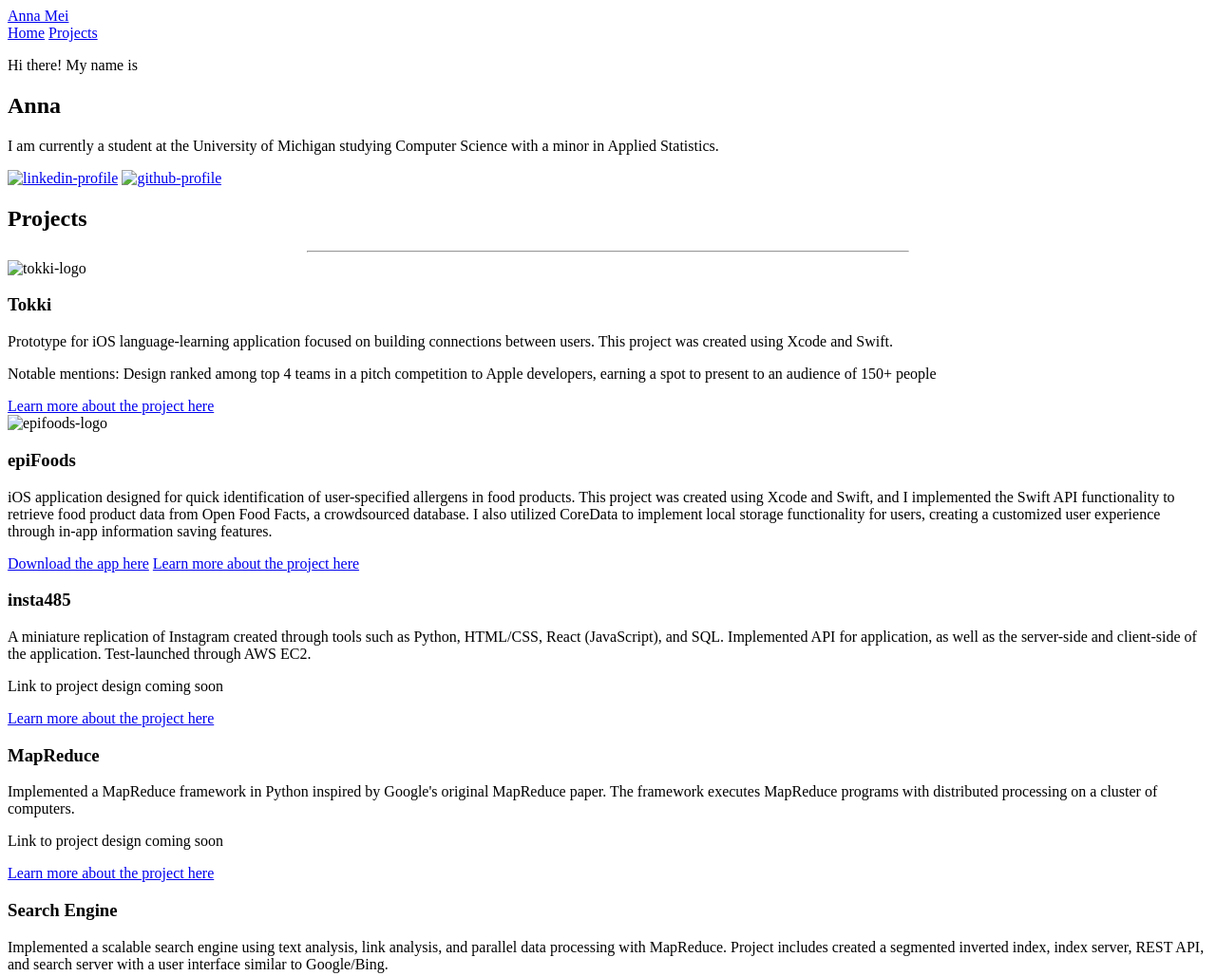
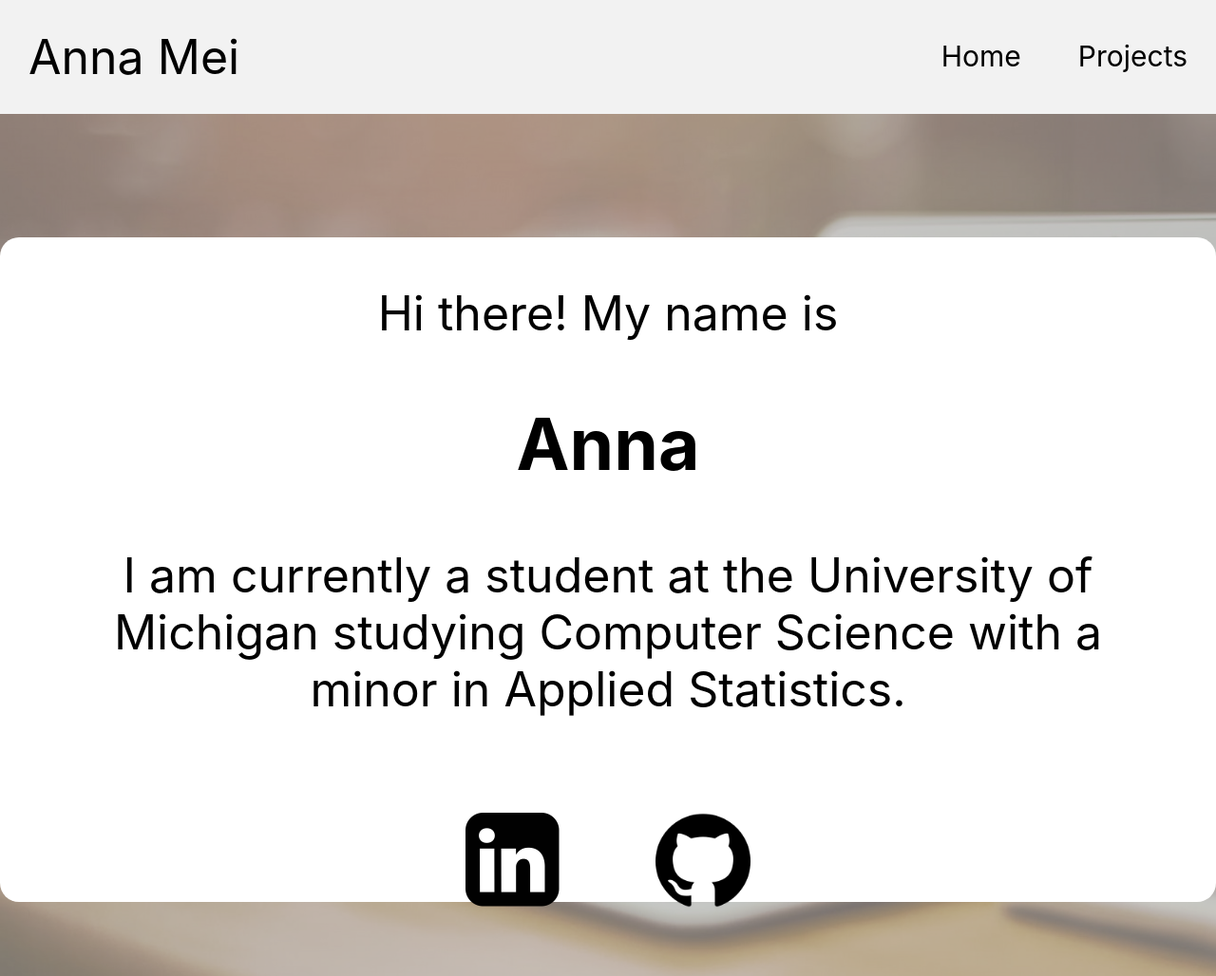
Before and after one commit to amei34/personal-website, a plain HTML site: page index.html in a window 1280 px wide. Shown: the top 1028 px of the page at 95% size. Drawn offline with Linux system fonts and the light colour scheme.

Commit message:
revised website items

```diff
--- a/index.html
+++ b/index.html
@@ -1,7 +1,7 @@
 <!DOCTYPE html>
 <html lang="en">
   <head>
-    <link rel="stylesheet" type="text/css" href="css/style.css" />
+    <link rel="stylesheet" type="text/css" href="/style.css" />
   </head>
   <body>
     <div class="topnav">
--- /dev/null
+++ b/style.css
@@ -0,0 +1,110 @@
+body {
+    margin: 0;
+    font-family: -apple-system, BlinkMacSystemFont, sans-serif;
+    background-image: url(/uploads/desktop.png);
+    background-repeat: no-repeat;
+    background-color: darkgray;
+    background-blend-mode: soft-light;
+
+}
+
+.topnav {
+    position: fixed;
+    top: 0;
+    width: 100%;
+    background-color: #f2f2f2;
+    display: flex;
+    justify-content: space-between;
+}
+
+.topnav-right a {
+    float: left;
+    color: black;
+    text-align: center;
+    padding: 41px 30px;
+    text-decoration: none;
+    font-size: 30px;
+}
+
+.topnav-right a:hover {
+    background-color: #ddd;
+    color: black;
+    text-decoration: underline;
+}
+
+.topnav-left a {
+    float: left;
+    color: black;
+    text-align: center;
+    padding: 30px;
+    text-decoration: none;
+    font-size: 50px;
+}
+
+.home-section {
+    padding-top: 250px;
+    display: flex;
+    justify-content: center;
+    text-align: center;
+    color: black;
+    font-size: 50px;
+    height: 900px;
+}
+
+.home-box-inside {
+    width: 1300px;
+    height: 650px;
+    text-align: center;
+    opacity: 1;
+    background-color: white;
+    border-radius: 20px;
+    padding-bottom: 50px;
+    padding-left: 50px;
+    padding-right: 50px;
+}
+
+.project-section {
+    padding-top: 50px;
+    background-size: cover;
+    margin: 0;
+    background-color: white;
+    text-align: center;
+    height: 3300px;
+    font-size: 50px;
+}
+
+.project {
+    padding: 40px;
+    display: flex;
+    justify-content: space-evenly;
+    text-align: left;
+}
+
+.project img {
+    border-radius: 60px;
+    width: 300px;
+    height: 300px;
+    align-self: center;
+
+}
+
+.project-description {
+    padding: 40px;
+}
+
+.project-description p {
+    font-size: 30px;
+}
+
+.project-description a {
+    font-size: 30px;
+}
+
+.contact-info-links {
+    display: flex;
+    justify-content: center;
+}
+
+.contact-info-links img {
+    padding: 50px;
+}
```
Also changed, not shown: uploads/desktop.png (added), uploads/epifoods-logo.png (added), uploads/github-logo.png (added), uploads/linkedin-logo.png (added), uploads/tokki-logo.png (added).
